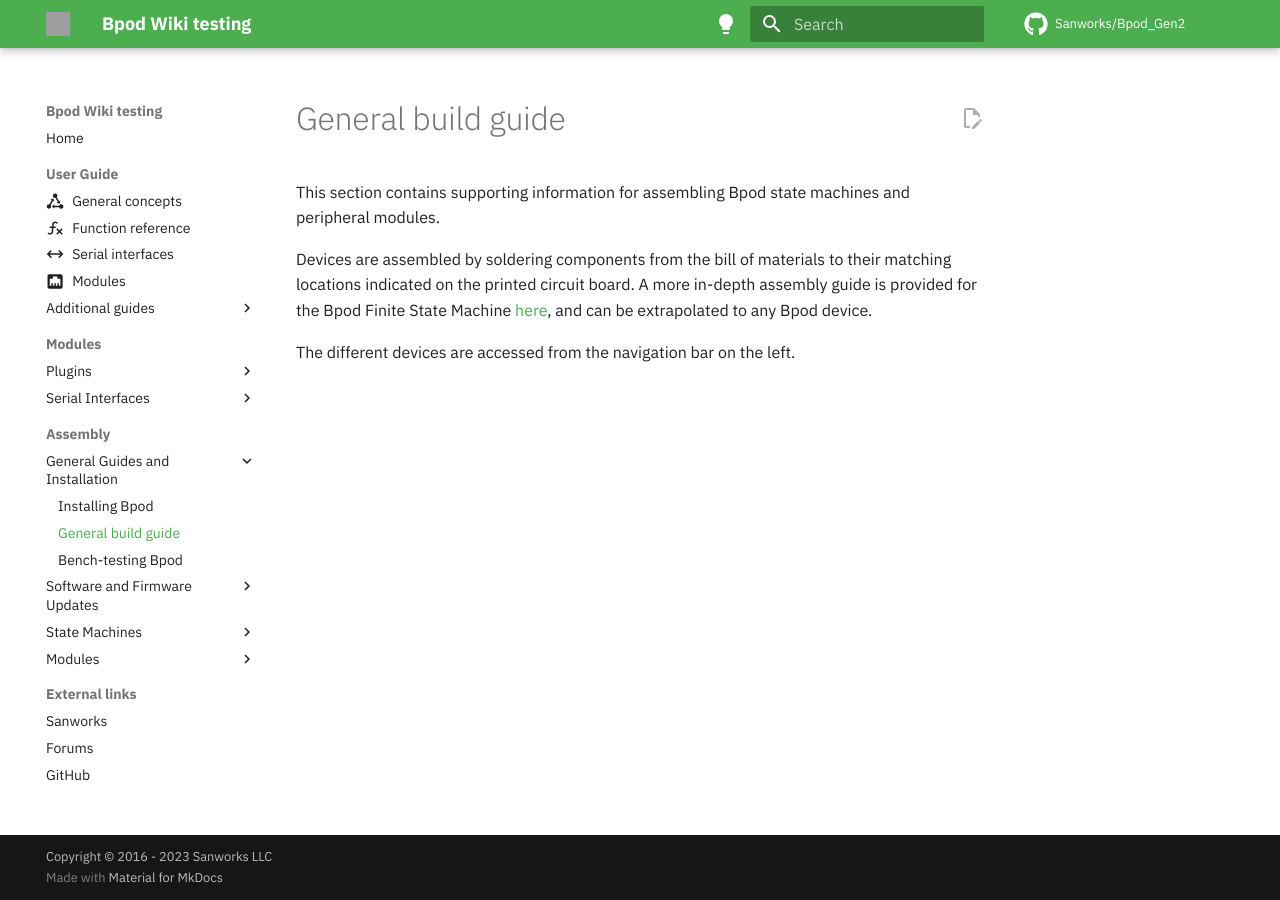
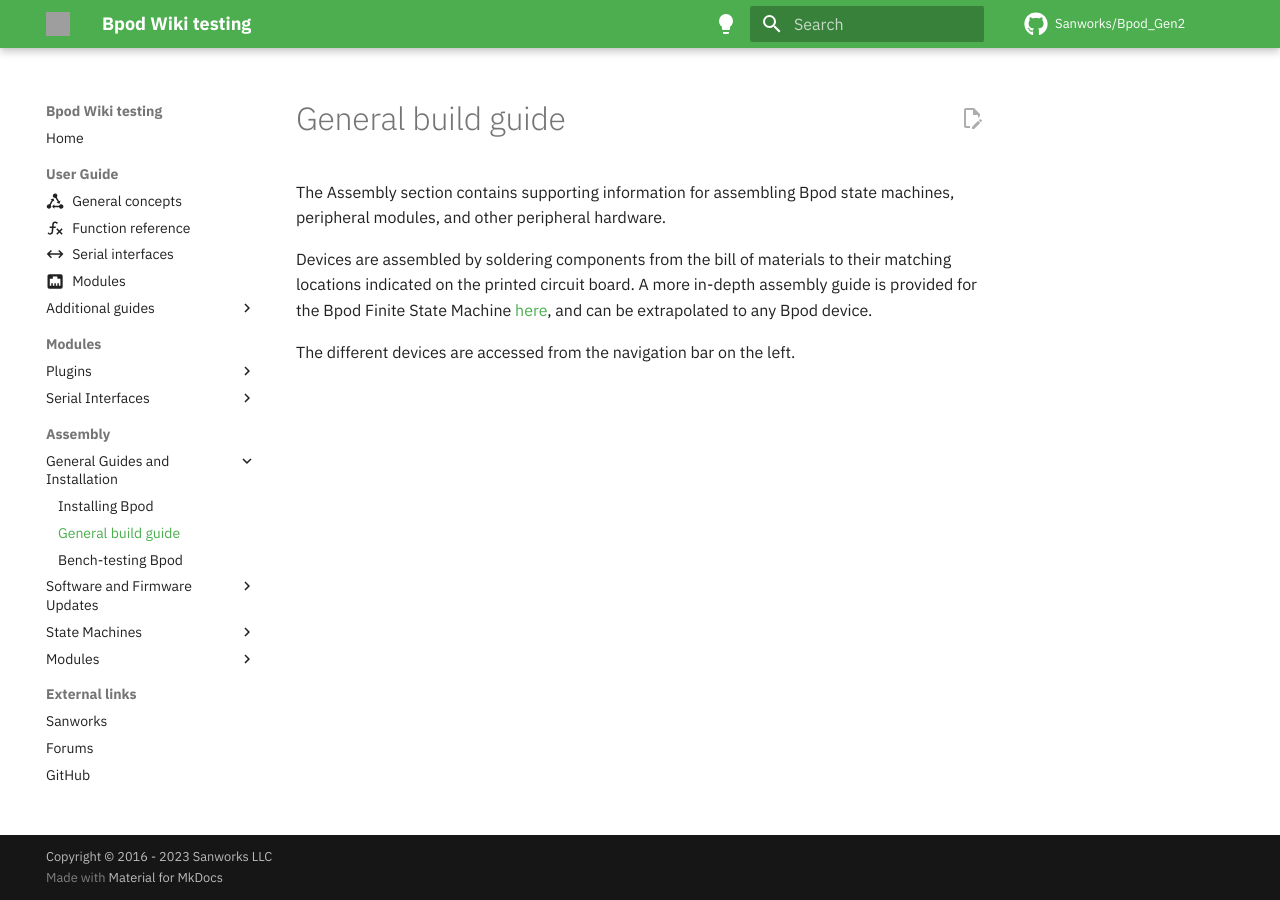
Before and after one commit to ogeesan/bpod-docs-testing, an MkDocs documentation site: the page built from docs/user-guide/general-build-guide.md, in a window 1280 px wide. Built offline with MkDocs 1.6.1 and Material for MkDocs 9.7.7, drawn with Linux system fonts in a browser that asks for light colours; some web fonts are replaced; comment, search, counter and statistics services are not loaded; grey boxes are pictures that could not be loaded.

Commit message:
Update general-build-guide.md

```diff
--- a/docs/user-guide/general-build-guide.md
+++ b/docs/user-guide/general-build-guide.md
@@ -1,5 +1,5 @@
 # General build guide
-This section contains supporting information for assembling Bpod state machines and peripheral modules.
+The Assembly section contains supporting information for assembling Bpod state machines, peripheral modules, and other peripheral hardware.
 
 Devices are assembled by soldering components from the bill of materials to their matching locations indicated  on the printed circuit board. A more in-depth assembly guide is provided for the Bpod Finite State Machine [here](../assembly/state-machine-assembly-0_5.md), and can be extrapolated to any Bpod device.
 
```
